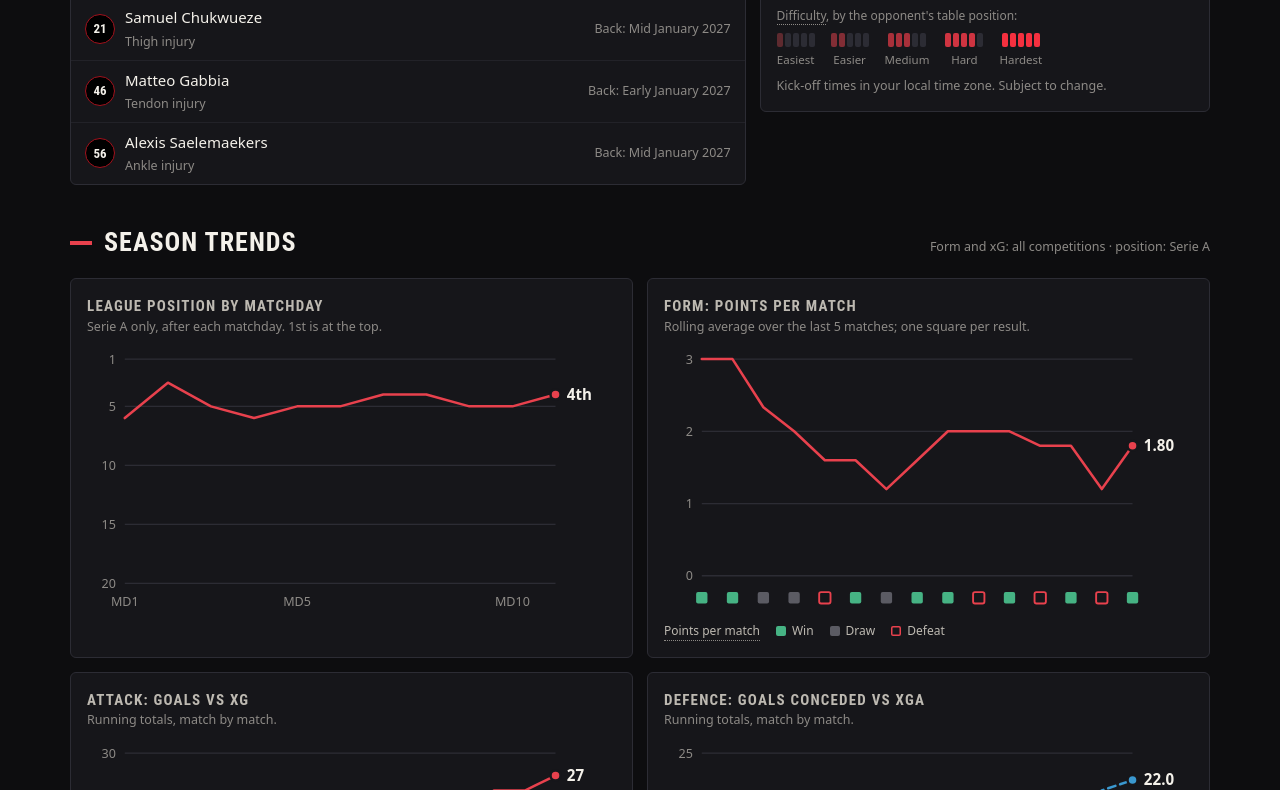
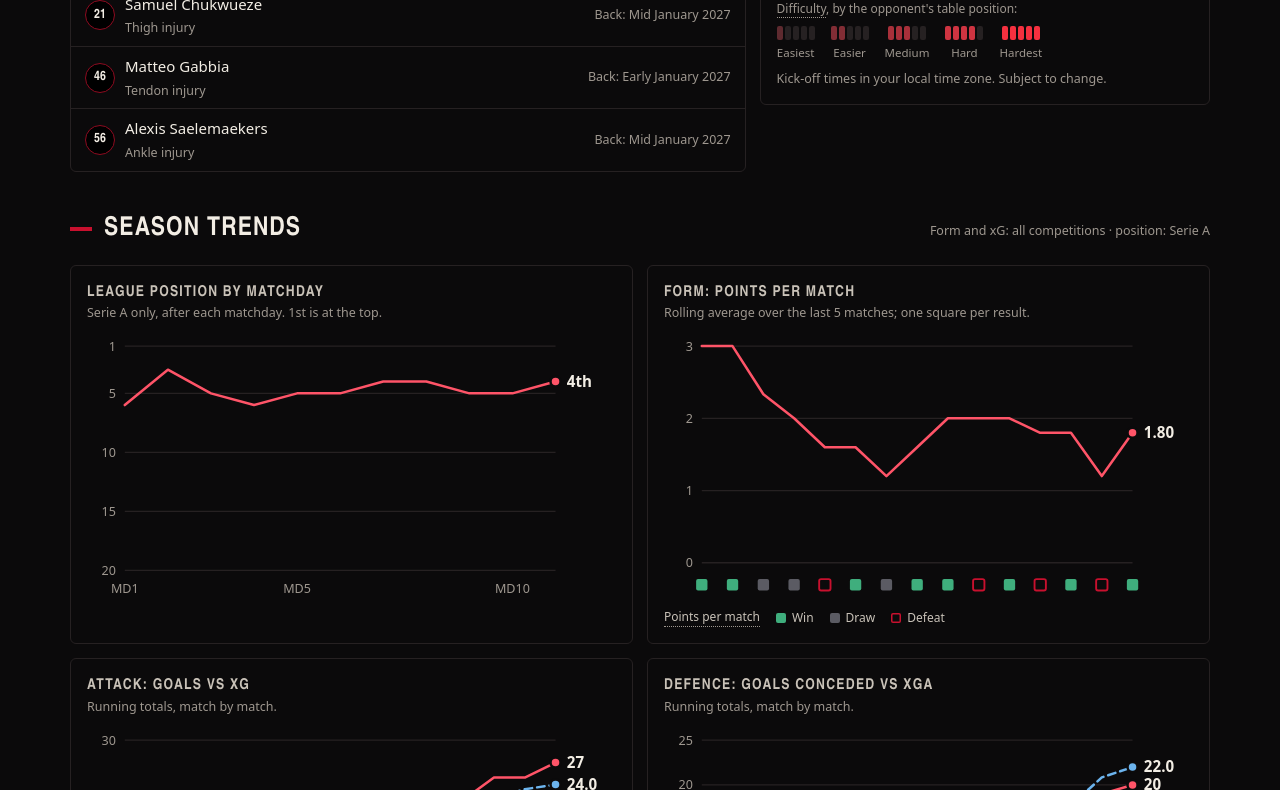
Before and after one commit to HenriquePerry/Milan_squad, a plain HTML site: page index.html in a window 1280 px wide. Shown: the part 2010-2800 px from the top of the page. Drawn offline with Linux system fonts and the light colour scheme; a small style sheet from the web is missing.

Commit message:
Redesign step 1: colour tokens and kit-lettering type
Warm locker-black neutral ramp, Milan red reserved for fields and
selection, red-as-text and second-series tokens, Saira (jsDelivr,
pinned) with condensed system fallback, themed selection and
scrollbars. Legacy variable names kept as aliases for the JS templates.
Adds PRODUCT.md and the impeccable surface brief for the redesign.

Co-Authored-By: Claude Opus 5.5 <noreply@anthropic.com>

```diff
--- a/index.html
+++ b/index.html
@@ -15,6 +15,12 @@ try { if (new URLSearchParams(location.search).has("debug")) document.documentEl
 <link rel="icon" type="image/png" sizes="48x48" href="icons/favicon-48.png">
 <link rel="icon" href="icons/favicon.ico" sizes="any">
 <link rel="apple-touch-icon" href="icons/apple-touch-icon.png">
+<!-- Type: Saira (kit lettering) from jsDelivr, pinned. If it fails, the condensed system fallback in --display/--label takes over. -->
+<link rel="preconnect" href="https://cdn.jsdelivr.net" crossorigin>
+<link rel="stylesheet" href="https://cdn.jsdelivr.net/npm/@fontsource/saira-extra-condensed@5.2.6/700.css">
+<link rel="stylesheet" href="https://cdn.jsdelivr.net/npm/@fontsource/saira-extra-condensed@5.2.6/800.css">
+<link rel="stylesheet" href="https://cdn.jsdelivr.net/npm/@fontsource/saira-condensed@5.2.7/600.css">
+<link rel="stylesheet" href="https://cdn.jsdelivr.net/npm/@fontsource/saira-condensed@5.2.7/700.css">
 <meta property="og:type" content="website">
 <meta property="og:locale" content="en_GB">
 <meta property="og:title" content="AC Milan 2026/27: squad and player stats">
@@ -177,18 +183,30 @@ const CONFIG = {
 </script>
 <style>
 :root{
-  /* Layout: card rail at the top, then single-column sections; pitch + player card side by side on wide screens. Single dark theme. */
-  --bg:#0d0d0f; --surface:#16161a; --surface-2:#1e1e24; --line:#2c2c34; --line-soft:#222228;
-  --ink:#f4f1ea; --ink-2:#bdb9b1; --muted:#8d8a86;
-  --red:#e8414d; --red-deep:#a3121d; --blue:#3a98cf;
-  --good:#46b384; --warn:#d9a441;
-  --display:"Avenir Next Condensed","Roboto Condensed","Arial Narrow","Helvetica Neue",Arial,sans-serif;
+  /* "The Dressing Room": warm locker-black neutrals on one numbered ramp (l0 page … l8 support text, ink = kit-print white).
+     Red is reserved for Milan and selection: --red fills fields, --red-tx is red as text or a data series on dark. */
+  --l0:#0b0a0b; --l1:#121011; --l2:#1a1718; --l3:#262122; --l4:#38322f; --l5:#58514d; --l6:#7a736d; --l7:#9e978f; --l8:#c9c2b8; --ink:#f2ede4;
+  --red:#c8102e; --red-deep:#8e0b20; --red-tx:#ff5468; --series-b:#6cb4ee;
+  --win:#3fae7d; --draw:#6a635e; --warn:#e0a93b;
+  /* Names the JS templates still use */
+  --bg:var(--l0); --surface:var(--l0); --surface-2:var(--l2); --line:var(--l3); --line-soft:var(--l3);
+  --ink-2:var(--l8); --muted:var(--l7); --blue:var(--series-b); --good:var(--win);
+  /* Type: kit lettering for numerals and headings, tracked condensed caps for labels, the platform UI face for reading */
+  --display:"Saira Extra Condensed","Arial Narrow","Roboto Condensed",sans-serif;
+  --label:"Saira Condensed","Arial Narrow","Roboto Condensed",sans-serif;
   --body:system-ui,-apple-system,"Segoe UI",Roboto,"Helvetica Neue",Arial,sans-serif;
+  --t-11:11px; --t-13:13px; --t-15:15px; --t-20:20px; --t-28:28px; --t-36:36px; --t-48:48px; --t-64:64px;
+  /* Space (4px base) and motion */
+  --s1:4px; --s2:8px; --s3:12px; --s4:16px; --s5:24px; --s6:32px; --s7:48px; --s8:64px; --s9:96px;
+  --gutter:40px; --maxw:1280px;
+  --ease:cubic-bezier(.2,.8,.2,1); --d1:150ms; --d2:250ms; --d3:450ms; --d4:700ms;
   color-scheme:dark;
 }
 *{box-sizing:border-box}
 html{scroll-behavior:smooth}
-body{margin:0;background:var(--bg);color:var(--ink);font:15px/1.5 var(--body);-webkit-text-size-adjust:100%}
+body{margin:0;background:var(--bg);color:var(--ink);font:15px/1.5 var(--body);-webkit-text-size-adjust:100%;caret-color:var(--red-tx)}
+::selection{background:var(--red);color:#fff}
+html{scrollbar-color:var(--l4) var(--l0)}
 .wrap{max-width:1180px;margin:0 auto;padding:0 20px 64px}
 h1,h2,h3{font-family:var(--display);text-transform:uppercase;letter-spacing:.04em;margin:0;text-wrap:balance;font-weight:700}
 h1{font-size:clamp(34px,6vw,58px);line-height:.95}
@@ -731,7 +749,7 @@ const AX = {
 };
 const RADAR = { outfield: ["npg90", "xg90", "sh90", "xa90", "kp90", "passPct", "tk90", "int90"], gk: ["saves90", "savePct", "ga90", "prevented90", "csPct", "passPct"] };
 const axesOf = p => p.grp === "GK" ? RADAR.gk : RADAR.outfield;
-const COL = ["var(--red)", "var(--blue)"];
+const COL = ["var(--red-tx)", "var(--series-b)"];
 function radar(players) {
   const pl = players.filter(p => p && p.pct);
   if (!pl.length) return "";
@@ -899,7 +917,7 @@ function lineChart(o) {
   for (let i = 0; i < n; i++) s += `<g class="hx"><line class="hv" x1="${f1(X(i))}" x2="${f1(X(i))}" y1="${m.t}" y2="${m.t + h}" stroke="var(--muted)" stroke-width="1"/>${o.series.map(sr => `<circle class="hv" cx="${f1(X(i))}" cy="${f1(Y(sr.vals[i]))}" r="4.5" fill="${sr.color}" stroke="var(--surface)" stroke-width="2"/>`).join("")}<rect x="${f1(X(i) - band / 2)}" y="${m.t}" width="${f1(band)}" height="${H - m.t}" fill="transparent" tabindex="0" data-tip="${esc(o.tip(i))}"/></g>`;
   return s + "</svg>";
 }
-const RED = "var(--red)", BLUE = "var(--blue)";
+const RED = "var(--red-tx)", BLUE = "var(--series-b)";
 function renderTrends() {
   const C = D.comps[PRIMARY], R = (C && C.rounds) || [], nT = (C && C.teams) || 20;
   $("#trends-note").innerHTML = `Form and xG: ${selLower()} · position: ${C ? C.label : ""} ${srcTag("fotmob")}`;
```
Also changed, not shown: 2 other files.
